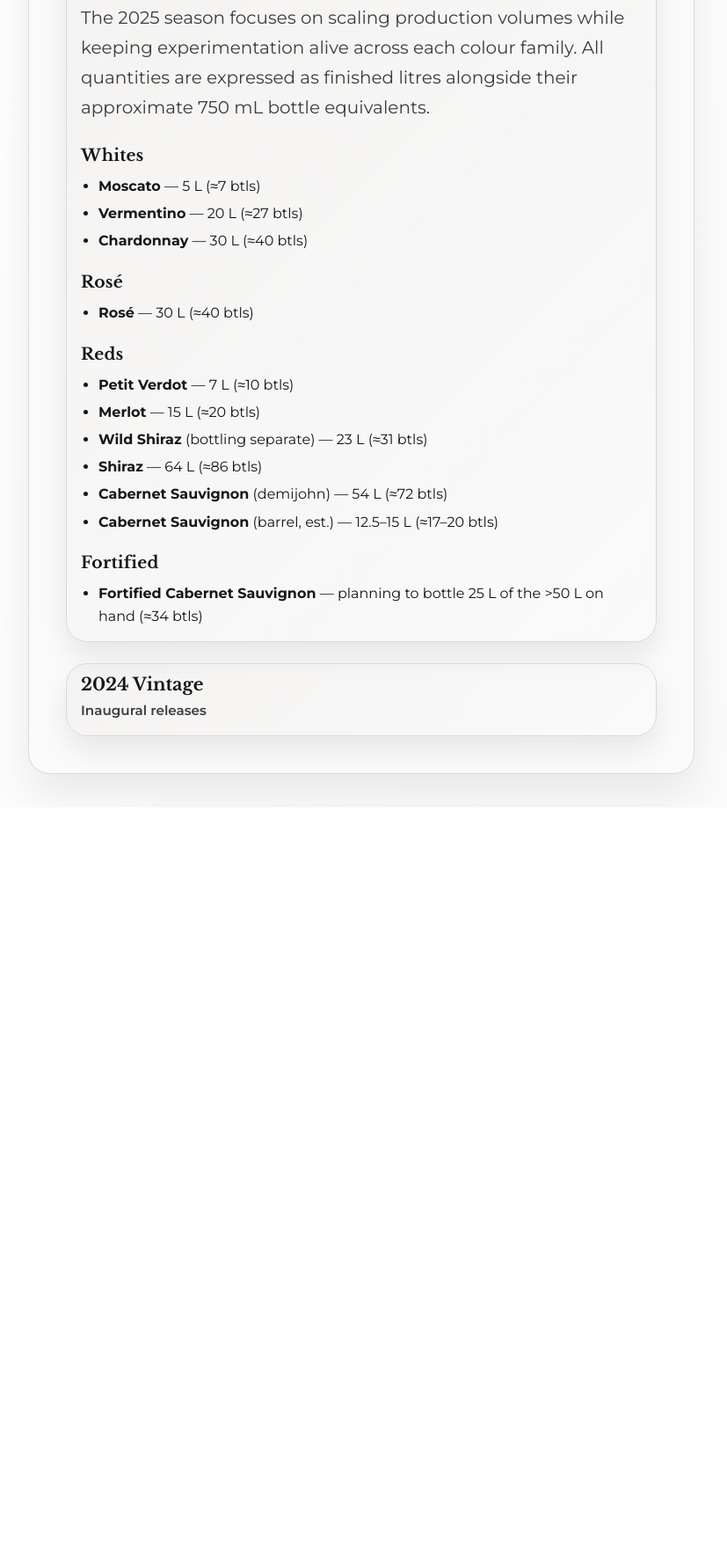
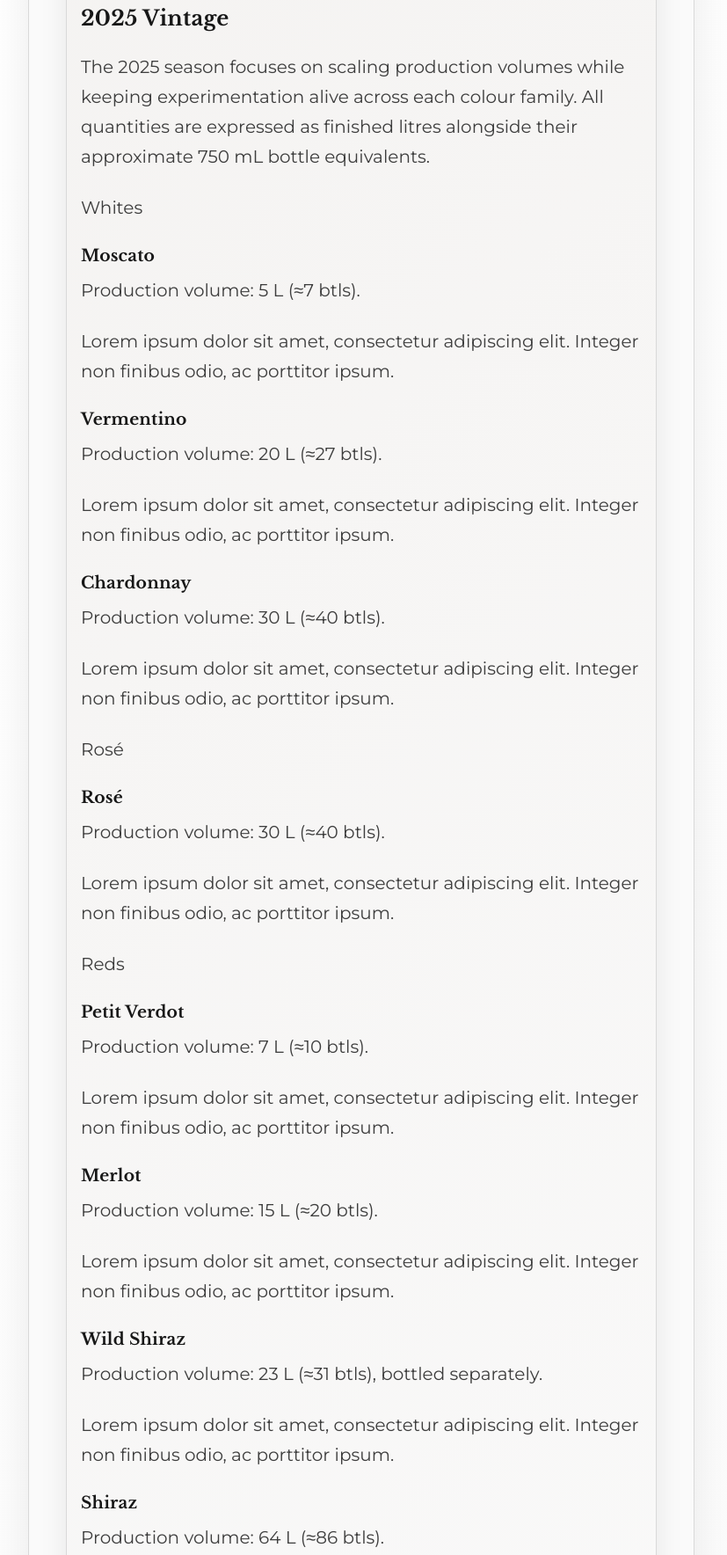
Before and after one commit to jrjflint/chateau-follent, a plain HTML site: page vintages.html in a window 1280 px wide. Shown: the part 504-2272 px from the top of the page at 88% size, without its empty margins (229-1056 px from the left). Before the commit the page ends 1422 px from the top, so only its background shows below. Drawn offline with nearby package versions, Linux system fonts and the light colour scheme.

Commit message:
content: restructure 2025 vintage layout (#50)

```diff
--- a/vintages.html
+++ b/vintages.html
@@ -109,6 +109,7 @@
             <span>Second-year expansion in progress</span>
           </summary>
           <div class="vintage-content">
+            <h2 id="vintage-2025-heading">2025 Vintage</h2>
             <p>
               The 2025 season focuses on scaling production volumes while keeping
               experimentation alive across each colour family. All quantities are
@@ -117,47 +118,115 @@
             </p>
 
             <div class="vintage-group">
-              <h3>Whites</h3>
-              <ul>
-                <li id="wine-2025-moscato"><strong>Moscato</strong> — 5 L (≈7 btls)</li>
-                <li id="wine-2025-vermentino"><strong>Vermentino</strong> — 20 L (≈27 btls)</li>
-                <li id="wine-2025-chardonnay"><strong>Chardonnay</strong> — 30 L (≈40 btls)</li>
-              </ul>
+              <p class="colour-heading">Whites</p>
+              <article class="wine-entry">
+                <h3 id="wine-2025-moscato">Moscato</h3>
+                <p class="wine-volume">Production volume: 5 L (≈7 btls).</p>
+                <p>
+                  Lorem ipsum dolor sit amet, consectetur adipiscing elit. Integer
+                  non finibus odio, ac porttitor ipsum.
+                </p>
+              </article>
+              <article class="wine-entry">
+                <h3 id="wine-2025-vermentino">Vermentino</h3>
+                <p class="wine-volume">Production volume: 20 L (≈27 btls).</p>
+                <p>
+                  Lorem ipsum dolor sit amet, consectetur adipiscing elit. Integer
+                  non finibus odio, ac porttitor ipsum.
+                </p>
+              </article>
+              <article class="wine-entry">
+                <h3 id="wine-2025-chardonnay">Chardonnay</h3>
+                <p class="wine-volume">Production volume: 30 L (≈40 btls).</p>
+                <p>
+                  Lorem ipsum dolor sit amet, consectetur adipiscing elit. Integer
+                  non finibus odio, ac porttitor ipsum.
+                </p>
+              </article>
             </div>
 
             <div class="vintage-group">
-              <h3>Rosé</h3>
-              <ul>
-                <li id="wine-2025-rose"><strong>Rosé</strong> — 30 L (≈40 btls)</li>
-              </ul>
+              <p class="colour-heading">Rosé</p>
+              <article class="wine-entry">
+                <h3 id="wine-2025-rose">Rosé</h3>
+                <p class="wine-volume">Production volume: 30 L (≈40 btls).</p>
+                <p>
+                  Lorem ipsum dolor sit amet, consectetur adipiscing elit. Integer
+                  non finibus odio, ac porttitor ipsum.
+                </p>
+              </article>
             </div>
 
             <div class="vintage-group">
-              <h3>Reds</h3>
-              <ul>
-                <li id="wine-2025-petit-verdot"><strong>Petit Verdot</strong> — 7 L (≈10 btls)</li>
-                <li id="wine-2025-merlot"><strong>Merlot</strong> — 15 L (≈20 btls)</li>
-                <li id="wine-2025-wild-shiraz">
-                  <strong>Wild Shiraz</strong> (bottling separate) — 23 L (≈31 btls)
-                </li>
-                <li id="wine-2025-shiraz"><strong>Shiraz</strong> — 64 L (≈86 btls)</li>
-                <li id="wine-2025-cabernet-sauvignon-demijohn">
-                  <strong>Cabernet Sauvignon</strong> (demijohn) — 54 L (≈72 btls)
-                </li>
-                <li id="wine-2025-cabernet-sauvignon-barrel">
-                  <strong>Cabernet Sauvignon</strong> (barrel, est.) — 12.5–15 L (≈17–20 btls)
-                </li>
-              </ul>
+              <p class="colour-heading">Reds</p>
+              <article class="wine-entry">
+                <h3 id="wine-2025-petit-verdot">Petit Verdot</h3>
+                <p class="wine-volume">Production volume: 7 L (≈10 btls).</p>
+                <p>
+                  Lorem ipsum dolor sit amet, consectetur adipiscing elit. Integer
+                  non finibus odio, ac porttitor ipsum.
+                </p>
+              </article>
+              <article class="wine-entry">
+                <h3 id="wine-2025-merlot">Merlot</h3>
+                <p class="wine-volume">Production volume: 15 L (≈20 btls).</p>
+                <p>
+                  Lorem ipsum dolor sit amet, consectetur adipiscing elit. Integer
+                  non finibus odio, ac porttitor ipsum.
+                </p>
+              </article>
+              <article class="wine-entry">
+                <h3 id="wine-2025-wild-shiraz">Wild Shiraz</h3>
+                <p class="wine-volume">
+                  Production volume: 23 L (≈31 btls), bottled separately.
+                </p>
+                <p>
+                  Lorem ipsum dolor sit amet, consectetur adipiscing elit. Integer
+                  non finibus odio, ac porttitor ipsum.
+                </p>
+              </article>
+              <article class="wine-entry">
+                <h3 id="wine-2025-shiraz">Shiraz</h3>
+                <p class="wine-volume">Production volume: 64 L (≈86 btls).</p>
+                <p>
+                  Lorem ipsum dolor sit amet, consectetur adipiscing elit. Integer
+                  non finibus odio, ac porttitor ipsum.
+                </p>
+              </article>
+              <article class="wine-entry">
+                <h3 id="wine-2025-cabernet-sauvignon-demijohn">
+                  Cabernet Sauvignon (Demijohn)
+                </h3>
+                <p class="wine-volume">Production volume: 54 L (≈72 btls).</p>
+                <p>
+                  Lorem ipsum dolor sit amet, consectetur adipiscing elit. Integer
+                  non finibus odio, ac porttitor ipsum.
+                </p>
+              </article>
+              <article class="wine-entry">
+                <h3 id="wine-2025-cabernet-sauvignon-barrel">
+                  Cabernet Sauvignon (Barrel, est.)
+                </h3>
+                <p class="wine-volume">Production volume: 12.5–15 L (≈17–20 btls).</p>
+                <p>
+                  Lorem ipsum dolor sit amet, consectetur adipiscing elit. Integer
+                  non finibus odio, ac porttitor ipsum.
+                </p>
+              </article>
             </div>
 
             <div class="vintage-group">
-              <h3>Fortified</h3>
-              <ul>
-                <li id="wine-2025-fortified-cabernet">
-                  <strong>Fortified Cabernet Sauvignon</strong> — planning to bottle
-                  25 L of the &gt;50 L on hand (≈34 btls)
-                </li>
-              </ul>
+              <p class="colour-heading">Fortified</p>
+              <article class="wine-entry">
+                <h3 id="wine-2025-fortified-cabernet">Fortified Cabernet Sauvignon</h3>
+                <p class="wine-volume">
+                  Planning to bottle 25 L of the &gt;50 L on hand (≈34 btls).
+                </p>
+                <p>
+                  Lorem ipsum dolor sit amet, consectetur adipiscing elit. Integer
+                  non finibus odio, ac porttitor ipsum.
+                </p>
+              </article>
             </div>
           </div>
         </details>
```
